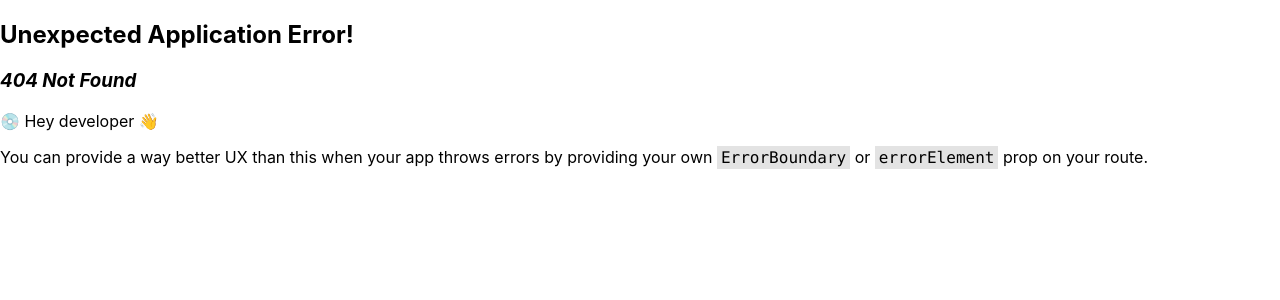
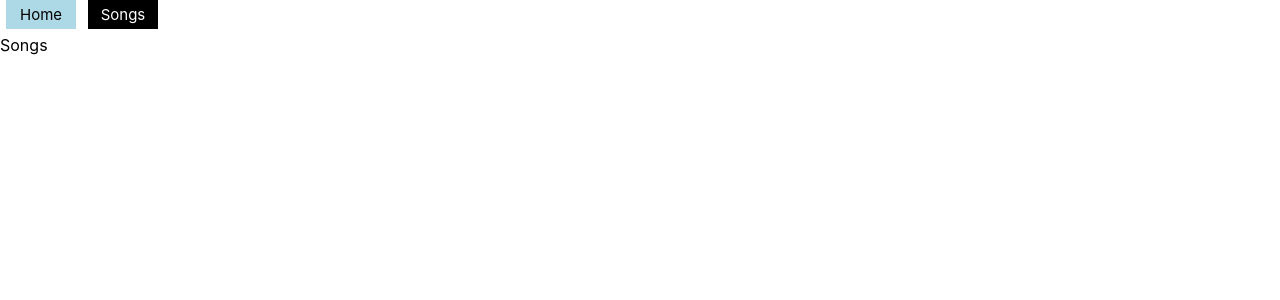
Before and after one commit to ChristinaKozi/p2-final, a React (Create React App) app: page /songs in a window 1280 px wide. Before the commit this address had no page. Shown: the top 300 px of the page. Built offline with nearby package versions, Linux system fonts and the light colour scheme.

Commit message:
adds navbar

```diff
--- /dev/null
+++ b/src/components/NavBar.css
@@ -0,0 +1,17 @@
+.navbar > a{
+    display: inline-block;
+    box-sizing: border-box;
+    width: 70px;
+    padding: 5px;
+    margin: 0 6px 6px;
+    background: lightblue;
+    text-decoration: none;
+    text-align: center;
+    font-size: min(10vw, 15px) ;
+    color: black;
+}
+
+a.active {
+    background: black;
+    color: white;
+}
--- /dev/null
+++ b/src/components/NavBar.js
@@ -0,0 +1,25 @@
+import { NavLink } from "react-router-dom";
+import "./NavBar.css";
+
+function NavBar() {
+  return (
+    <nav className="navbar">
+      <NavLink
+          to="/"
+          className="nav-link"
+        >
+          Home
+        </NavLink>
+
+        <NavLink
+          to="/songs"
+          className="nav-link"
+        >
+          Songs
+        </NavLink>
+
+    </nav>
+    );
+};
+
+export default NavBar;
--- a/src/pages/Home.js
+++ b/src/pages/Home.js
@@ -1,9 +1,13 @@
 import React from "react";
+import NavBar from "../components/NavBar";
 
 function Home() {
 
     return (
         <div>
+            <header>
+                <NavBar />
+            </header>
             <h1>My Home</h1>
             <hr />
             <p>Decribe what app does</p>
--- /dev/null
+++ b/src/pages/Songs.js
@@ -0,0 +1,15 @@
+import React from "react"
+import NavBar from "../components/NavBar"
+
+function Songs() {
+    return (
+        <div>
+            <header>
+                <NavBar />
+            </header>
+            Songs
+        </div>
+    )
+}
+
+export default Songs
```
Also changed, not shown: src/routes.js (+10 -1 lines).
